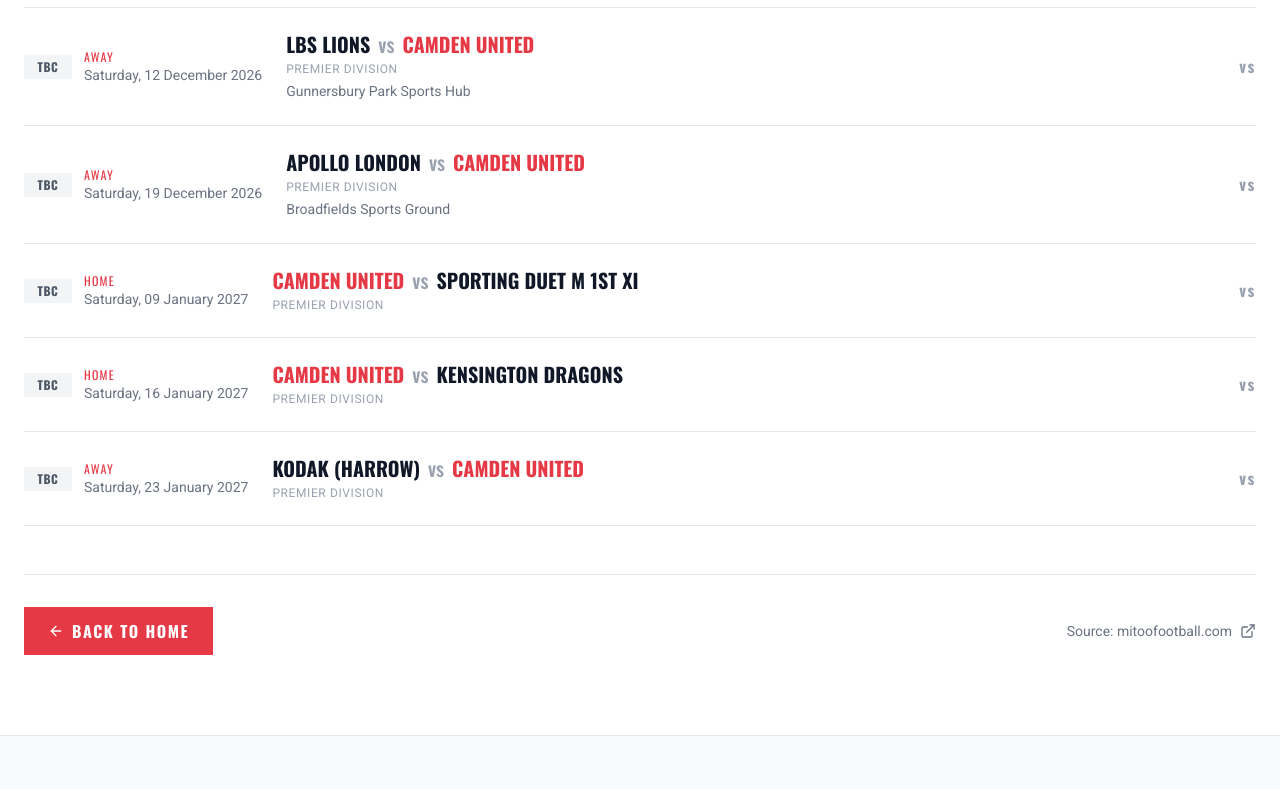
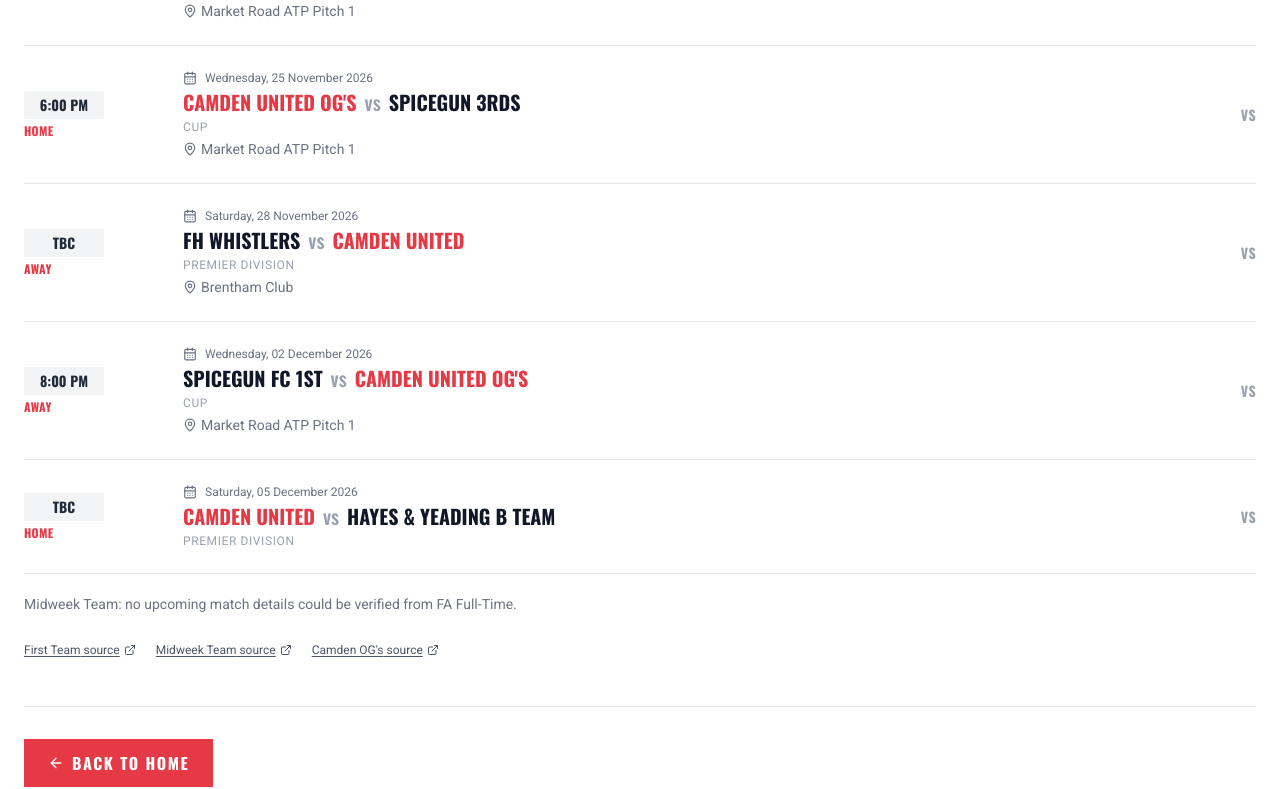
Before and after one commit to trenchsheikh/camden-united, a Next.js app: page /games in a window 1280 px wide. Shown: the part 852-1641 px from the top of the page. Built offline with nearby package versions, Linux system fonts and the light colour scheme.

Commit message:
Show three upcoming games per team with interactive filters

```diff
--- a/src/app/games/page.js
+++ b/src/app/games/page.js
@@ -1,161 +1,69 @@
 import Link from 'next/link';
-import { ArrowLeft, ExternalLink } from 'lucide-react';
+import { ArrowLeft } from 'lucide-react';
 import Navbar from '@/components/Navbar';
 import Footer from '@/components/Footer';
-import { fixtures, MITOO_SOURCE_URL } from '@/data/fixtures';
+import FixturesBoard from '@/components/FixturesBoard';
+import { fixtures as firstFixtures, MITOO_SOURCE_URL } from '@/data/fixtures';
+import { ogFixtures } from '@/data/ogFixtures';
+import synced from '@/data/fixtures-synced.json';
 
-// Keep the upcoming fixtures current without a rebuild.
 export const dynamic = 'force-dynamic';
 
 export const metadata = {
   title: 'Camden Games | Camden United FC',
-  description: 'Camden United FC fixtures in the Premier Division and Middlesex County FA Premier Cup.',
+  description: "The next three matches for Camden United's First Team, Midweek Team and Camden OG's.",
 };
 
-function ResultBadge({ game }) {
-  if (!game.played) {
-    return (
-      <span className="inline-flex items-center justify-center min-w-12 px-2 py-1 text-xs font-oswald font-bold uppercase tracking-wider bg-gray-100 text-gray-600">
-        {game.kickoff || 'TBC'}
-      </span>
-    );
-  }
-
-  const styles = {
-    win: 'bg-emerald-100 text-emerald-800',
-    draw: 'bg-amber-100 text-amber-800',
-    loss: 'bg-red-100 text-red-800',
-  };
-
-  const labels = { win: 'W', draw: 'D', loss: 'L' };
-
-  return (
-    <span
-      className={`inline-flex items-center justify-center min-w-12 px-2 py-1 text-xs font-oswald font-bold uppercase tracking-wider ${styles[result]}`}
-    >
-      {labels[result]}
-    </span>
-  );
-}
-
-function Scoreline({ game }) {
-  if (!game.played) {
-    return <span className="font-oswald font-bold text-gray-400 tracking-widest">vs</span>;
-  }
-
-  return (
-    <span className="font-oswald font-black text-xl text-gray-900 tabular-nums">
-      {game.homeScore} – {game.awayScore}
-    </span>
-  );
-}
-
-function FixtureRow({ game }) {
-  return (
-    <li className="py-5 sm:py-6 grid grid-cols-1 sm:grid-cols-[auto_1fr_auto] gap-3 sm:gap-6 sm:items-center">
-      <div className="flex items-center gap-3">
-        <ResultBadge game={game} />
-        <div>
-          <p className="text-xs font-oswald uppercase tracking-widest text-primary">
-            {game.venue}
-          </p>
-          <p className="text-sm text-gray-500">
-            {game.date}
-          </p>
-        </div>
-      </div>
-
-      <div className="min-w-0">
-        <p className="font-oswald font-bold uppercase text-gray-900 text-lg sm:text-xl leading-tight">
-          <span className={/camden united/i.test(game.home) ? 'text-primary' : ''}>
-            {game.home}
-          </span>
-          <span className="mx-2 text-gray-400 font-medium normal-case tracking-normal">vs</span>
-          <span className={/camden united/i.test(game.away) ? 'text-primary' : ''}>
-            {game.away}
-          </span>
-        </p>
-        <p className="text-xs uppercase tracking-wider text-gray-400 mt-1">{game.competition}</p>
-        {game.ground && <p className="text-sm text-gray-500 mt-1">{game.ground}</p>}
-      </div>
-
-      <div className="sm:text-right">
-        <Scoreline game={game} />
-      </div>
-    </li>
-  );
-}
+const sourceUrls = {
+  first: 'https://mitoofootball.com/TeamHistAll.cfm?CI=68&TblName=Matches&LeagueCode=MDX2026&DivisionID=64',
+  midweek: 'https://fulltime.thefa.com/fixtures.html?selectedSeason=224702165&selectedDateCode=all&selectedClub=652338347&selectedTeam=380596793&selectedRelatedFixtureOption=3&itemsPerPage=25',
+  ogs: 'https://fulltime.thefa.com/fixtures.html?selectedSeason=224702165&selectedDateCode=all&selectedClub=652338347&selectedTeam=144179498&selectedRelatedFixtureOption=3&itemsPerPage=25',
+};
 
 export default function GamesPage() {
-  const todayInLondon = new Date().toLocaleDateString('sv-SE', { timeZone: 'Europe/London' });
-  const upcoming = fixtures.filter((game) => !game.played && game.dateISO >= todayInLondon);
+  const today = new Date().toLocaleDateString('sv-SE', { timeZone: 'Europe/London' });
+  const seeds = { first: firstFixtures.map((game) => ({ ...game, team: 'first' })), midweek: [], ogs: ogFixtures };
+  const gamesByTeam = Object.fromEntries(
+    Object.entries(seeds).map(([team, fallback]) => {
+      const synchronized = synced.teams?.[team] || [];
+      const games = synchronized.length ? synchronized : fallback;
+      return [team, games
+        .filter((game) => !game.played && game.dateISO >= today)
+        .sort((a, b) => a.dateISO.localeCompare(b.dateISO))
+        .slice(0, 3)];
+    })
+  );
 
   return (
     <main className="min-h-screen bg-white">
       <Navbar />
-
       <section className="pt-28 pb-16 bg-gray-50 border-b border-gray-200">
         <div className="max-w-[1400px] mx-auto px-4 sm:px-6">
-          <Link
-            href="/"
-            className="inline-flex items-center gap-2 text-sm font-oswald font-bold uppercase tracking-widest text-gray-600 hover:text-primary transition-colors mb-8"
-          >
+          <Link href="/" className="inline-flex items-center gap-2 text-sm font-oswald font-bold uppercase tracking-widest text-gray-600 hover:text-primary transition-colors mb-8">
             <ArrowLeft className="w-4 h-4" />
             Back to Home
           </Link>
-
-          <p className="text-primary font-bold uppercase tracking-widest text-sm mb-2">
-            Middlesex County Football League
-          </p>
+          <p className="text-primary font-bold uppercase tracking-widest text-sm mb-2">Camden United Football Club</p>
           <h1 className="text-4xl sm:text-5xl md:text-6xl font-oswald font-black uppercase text-gray-900 leading-none mb-4">
             Camden Games
           </h1>
           <div className="w-16 h-1.5 bg-primary mb-6" />
           <p className="text-gray-600 max-w-2xl leading-relaxed">
-            Upcoming Premier Division and Middlesex County FA Premier Cup fixtures for Camden United.
+            The next matches for our First Team, Midweek Team and Camden OG&apos;s. Choose a team to see its upcoming fixtures.
           </p>
         </div>
       </section>
-
       <section className="py-14 md:py-20">
         <div className="max-w-[1400px] mx-auto px-4 sm:px-6">
-          <div className="space-y-14">
-            {upcoming.length > 0 && (
-              <div>
-                <h2 className="text-2xl md:text-3xl font-oswald font-black uppercase text-gray-900 mb-6">
-                  Upcoming Fixtures
-                </h2>
-                <ul className="divide-y divide-gray-200 border-y border-gray-200">
-                  {upcoming.map((game) => (
-                    <FixtureRow key={game.id} game={game} />
-                  ))}
-                </ul>
-              </div>
-            )}
-
-          </div>
-
-          <div className="mt-12 flex flex-col sm:flex-row sm:items-center gap-4 justify-between border-t border-gray-200 pt-8">
-            <Link
-              href="/"
-              className="inline-flex items-center justify-center gap-2 bg-primary text-white font-oswald font-bold uppercase tracking-widest py-3 px-6 hover:bg-gray-900 transition-colors"
-            >
+          <FixturesBoard gamesByTeam={gamesByTeam} sourceUrls={sourceUrls} updatedAt={synced.updatedAt} />
+          <div className="mt-12 border-t border-gray-200 pt-8">
+            <Link href="/" className="inline-flex items-center gap-2 bg-primary text-white font-oswald font-bold uppercase tracking-widest py-3 px-6 hover:bg-gray-900 transition-colors">
               <ArrowLeft className="w-4 h-4" />
               Back to Home
             </Link>
-            <a
-              href={MITOO_SOURCE_URL}
-              target="_blank"
-              rel="noopener noreferrer"
-              className="inline-flex items-center gap-2 text-sm text-gray-500 hover:text-primary transition-colors"
-            >
-              Source: mitoofootball.com
-              <ExternalLink className="w-4 h-4" />
-            </a>
           </div>
         </div>
       </section>
-
       <Footer />
     </main>
   );
```
